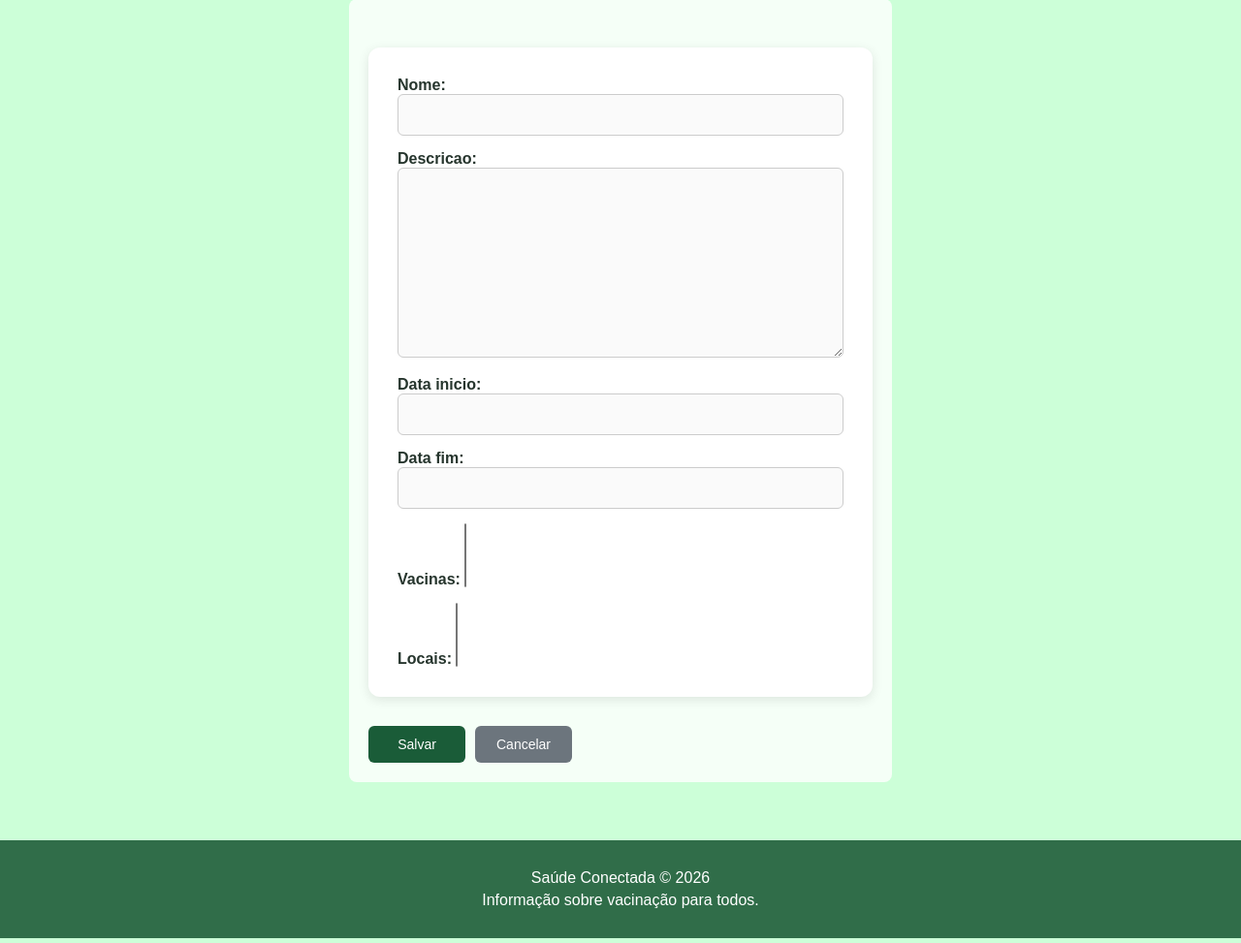
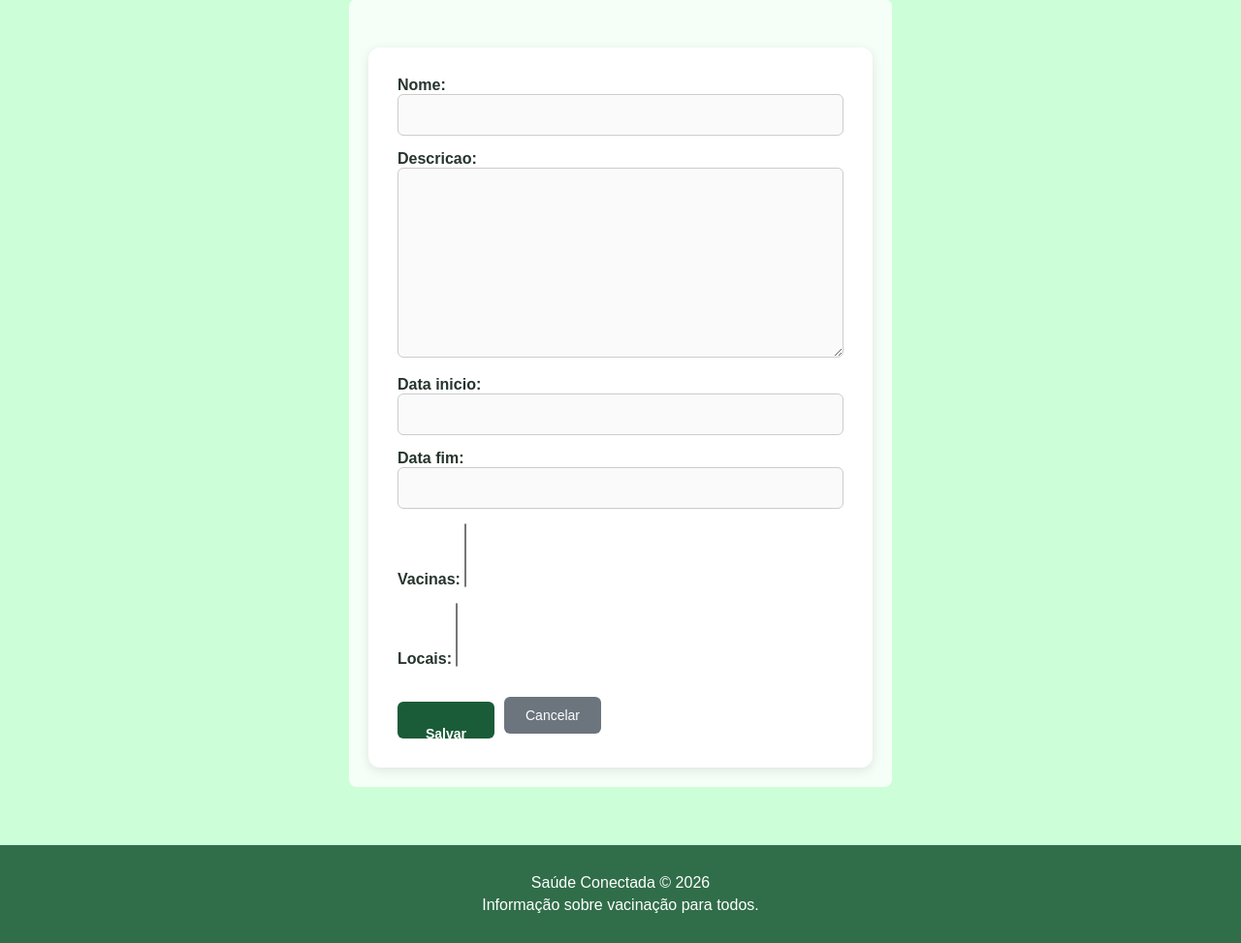
Before and after one commit to thaylavitoriafonseca-svg/saudeConect, a Django app: a page that uses campanhas/templates/campanhas/campanha_form.html in a window 1280 px wide. Shown: the part 187-1160 px from the top of the page at 97% size. Run offline with Django 5.2, Linux system fonts and the light colour scheme; data that the repository does not hold is empty.

Commit message:
27-10-2026 melhorei o formulario da campanha

```diff
--- a/campanhas/templates/campanhas/campanha_form.html
+++ b/campanhas/templates/campanhas/campanha_form.html
@@ -1,4 +1,5 @@
 {% extends 'base.html' %}
+
 {% block title %} Salvar Campanha | Saúde Conectada {% endblock %}
 
 {% block content %}
@@ -8,33 +9,21 @@
     </div>
 
     <div style="background: rgba(255, 255, 255, 0.8); padding: 20px; border-radius: 8px; margin-top: 20px;">
+        <!-- O formulário agora envolve os campos E as ações (botões) -->
         <form method="post" style="display: flex; flex-direction: column; gap: 15px;">
             {% csrf_token %}
             {{ form.as_p }}
-            </form>
 
-<div style="margin-top: 10px; display: flex; gap: 10px; align-items: center;">
-<div style="margin-top: 10px; display: flex; gap: 10px; align-items: stretch;">
-<div style="margin-top: 10px; font-size: 0;">
-    <!-- Botão Salvar -->
-    <button type="submit" class="botao" style="background-color: #1a5c38; color: white; padding: 0; border: none; border-radius: 6px; cursor: pointer; font-family: sans-serif; font-size: 14px; text-align: center; width: 100px; height: 38px; box-sizing: border-box; display: inline-block; vertical-align: middle; margin-right: 10px; line-height: 38px;">
-        Salvar
-    </button>
-    <!-- Botão Cancelar -->
-    <a href="{% url 'campanhas:campanhas' %}" style="background-color: #6c757d; color: white; padding: 0; border: none; border-radius: 6px; cursor: pointer; font-family: sans-serif; font-size: 14px; text-align: center; text-decoration: none; width: 100px; height: 38px; box-sizing: border-box; display: inline-block; vertical-align: middle; line-height: 38px;">
-        Cancelar
-    </a>
-</div>
+            <!-- Container dos botões alinhados -->
+            <div style="margin-top: 10px; display: flex; gap: 10px; align-items: center;">
+                <!-- Botão Salvar (agora funciona pois está dentro do form) -->
+                <button type="submit" class="botao" style="background-color: #1a5c38; color: white; border: none; border-radius: 6px; cursor: pointer; font-family: sans-serif; font-size: 14px; text-align: center; width: 100px; height: 38px; box-sizing: border-box; line-height: 38px;">
+                    Salvar
+                </button>
 
-    </a>
-</div>
-
-    </a>
-</div>
-
-    </a>
-
-
+                <!-- Botão Cancelar -->
+                <a href="{% url 'campanhas:campanhas' %}" style="background-color: #6c757d; color: white; border: none; border-radius: 6px; cursor: pointer; font-family: sans-serif; font-size: 14px; text-align: center; text-decoration: none; width: 100px; height: 38px; box-sizing: border-box; display: inline-block; line-height: 38px;">
+                    Cancelar
                 </a>
             </div>
         </form>
```
